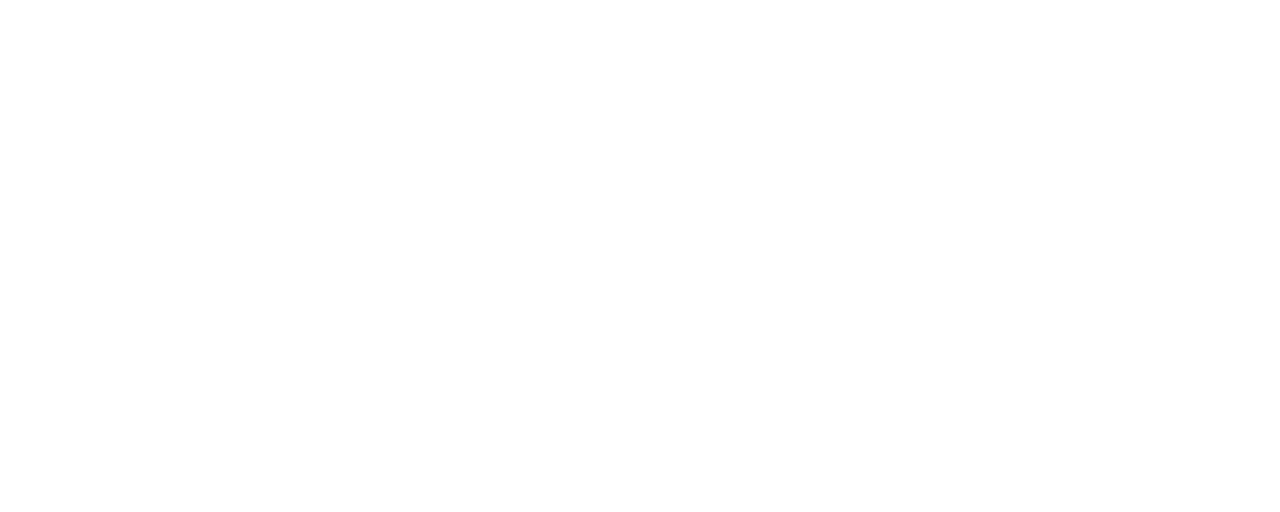
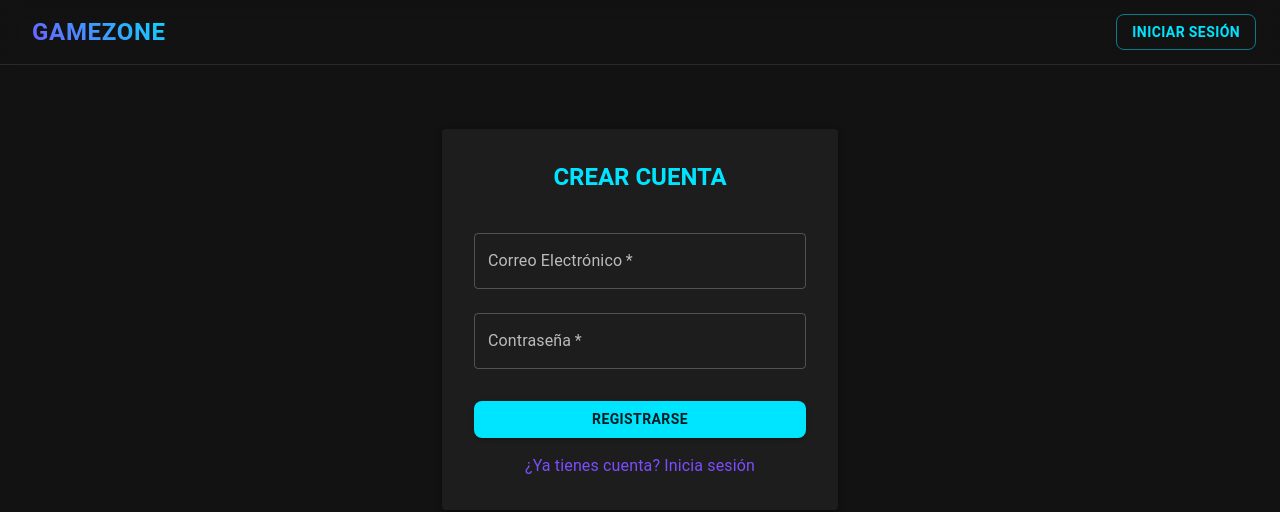
Before and after one commit to Cristianps17/proyecto-videojuegos-Cristian, a React (Vite) app: page /register in a window 1280 px wide. Before the commit this address had no page. Shown: the top 512 px of the page. Built offline with nearby package versions, Linux system fonts and the light colour scheme.

Commit message:
UI Overhaul (Dark Mode) e implementación de Auth (Login/Register/Context)

```diff
--- a/src/App.jsx
+++ b/src/App.jsx
@@ -1,17 +1,28 @@
 import { BrowserRouter, Routes, Route } from 'react-router-dom';
+import { AuthProvider } from './context/AuthContext';
+import { ThemeProvider, CssBaseline } from '@mui/material';
+import theme from './theme';
+
+import Navbar from './components/Navbar';
 import Home from './pages/Home';
-import { CssBaseline } from '@mui/material'; // Esto resetea el CSS del navegador
+import Login from './pages/Login';
+import Register from './pages/Register';
 
 function App() {
   return (
-    <>
-      <CssBaseline /> {/* Normaliza estilos y pone fondo bonito */}
-      <BrowserRouter>
-        <Routes>
-          <Route path="/" element={<Home />} />
-        </Routes>
-      </BrowserRouter>
-    </>
+    <ThemeProvider theme={theme}>
+      <CssBaseline /> {}
+      <AuthProvider>
+        <BrowserRouter>
+          <Navbar /> {}
+          <Routes>
+            <Route path="/" element={<Home />} />
+            <Route path="/login" element={<Login />} />
+            <Route path="/register" element={<Register />} />
+          </Routes>
+        </BrowserRouter>
+      </AuthProvider>
+    </ThemeProvider>
   );
 }
 
--- /dev/null
+++ b/src/components/Navbar.jsx
@@ -0,0 +1,50 @@
+import { AppBar, Toolbar, Button, Box, Avatar, Typography } from '@mui/material';
+import { useNavigate } from 'react-router-dom';
+import { useAuth } from '../context/AuthContext';
+
+export default function Navbar() {
+  const navigate = useNavigate();
+  const { user, logout } = useAuth();
+
+  return (
+    <AppBar position="static" color="transparent" elevation={0} sx={{ backdropFilter: 'blur(10px)', borderBottom: '1px solid rgba(255,255,255,0.1)' }}>
+      <Toolbar>
+        {}
+        <Button
+            onClick={() => navigate('/')}
+            sx={{
+                fontWeight: 'bold',
+                fontSize: '1.5rem',
+                background: 'linear-gradient(45deg, #7c4dff, #00e5ff)',
+                backgroundClip: 'text',
+                textFillColor: 'transparent',
+                WebkitBackgroundClip: 'text',
+                WebkitTextFillColor: 'transparent'
+            }}
+        >
+          GAMEZONE
+        </Button>
+
+        <Box sx={{ flexGrow: 1 }} />
+
+        {!user ? (
+          <Button variant="outlined" color="secondary" onClick={() => navigate('/login')}>
+            Iniciar Sesión
+          </Button>
+        ) : (
+          <Box display="flex" alignItems="center" gap={2}>
+            <Typography variant="body2" sx={{ color: 'white', opacity: 0.8 }}>
+                {user.email}
+            </Typography>
+            <Avatar sx={{ bgcolor: 'secondary.main', width: 32, height: 32 }}>
+                {user.email[0].toUpperCase()}
+            </Avatar>
+            <Button color="error" size="small" onClick={logout}>
+                Salir
+            </Button>
+          </Box>
+        )}
+      </Toolbar>
+    </AppBar>
+  );
+}
--- /dev/null
+++ b/src/context/AuthContext.jsx
@@ -0,0 +1,47 @@
+import { createContext, useState, useEffect, useContext } from 'react';
+import api from '../api/axios';
+
+const AuthContext = createContext();
+
+export const AuthProvider = ({ children }) => {
+  const [user, setUser] = useState(null);
+
+  useEffect(() => {
+    const token = localStorage.getItem('token');
+    const userData = localStorage.getItem('user');
+    if (token && userData) {
+      setUser(JSON.parse(userData));
+      api.defaults.headers.common['Authorization'] = `Bearer ${token}`;
+    }
+  }, []);
+
+  const login = async (email, password) => {
+    const res = await api.post('/login', { email, password });
+    localStorage.setItem('token', res.data.accessToken);
+    localStorage.setItem('user', JSON.stringify(res.data.user));
+    api.defaults.headers.common['Authorization'] = `Bearer ${res.data.accessToken}`;
+    setUser(res.data.user);
+  };
+
+  const register = async (email, password) => {
+    const res = await api.post('/register', { email, password });
+    localStorage.setItem('token', res.data.accessToken);
+    localStorage.setItem('user', JSON.stringify(res.data.user));
+    api.defaults.headers.common['Authorization'] = `Bearer ${res.data.accessToken}`;
+    setUser(res.data.user);
+  };
+
+  const logout = () => {
+    localStorage.removeItem('token');
+    localStorage.removeItem('user');
+    delete api.defaults.headers.common['Authorization'];
+    setUser(null);
+  };
+
+  return (
+    <AuthContext.Provider value={{ user, login, register, logout }}>
+      {children}
+    </AuthContext.Provider>
+  );
+};
+export const useAuth = () => useContext(AuthContext);
--- /dev/null
+++ b/src/pages/Login.jsx
@@ -0,0 +1,63 @@
+import { useState } from 'react';
+import { useAuth } from '../context/AuthContext';
+import { useNavigate, Link } from 'react-router-dom';
+import { Container, TextField, Button, Typography, Paper, Box, Alert } from '@mui/material';
+
+export default function Login() {
+  const [email, setEmail] = useState('');
+  const [password, setPassword] = useState('');
+  const [error, setError] = useState('');
+
+  const { login } = useAuth();
+  const navigate = useNavigate();
+
+  const handleSubmit = async (e) => {
+    e.preventDefault();
+    setError('');
+    try {
+      await login(email, password);
+      navigate('/');
+    } catch (err) {
+      setError('Email o contraseña incorrectos.');
+    }
+  };
+
+  return (
+    <Container maxWidth="xs" sx={{ mt: 8 }}>
+      <Paper elevation={3} sx={{ p: 4, display: 'flex', flexDirection: 'column', alignItems: 'center', background: 'rgba(30, 30, 30, 0.9)' }}>
+        <Typography component="h1" variant="h5" sx={{ mb: 2, color: 'primary.main' }}>
+          INICIAR SESIÓN
+        </Typography>
+
+        {error && <Alert severity="error" sx={{ width: '100%', mb: 2 }}>{error}</Alert>}
+
+        <Box component="form" onSubmit={handleSubmit} sx={{ mt: 1, width: '100%' }}>
+          <TextField
+            margin="normal" required fullWidth
+            label="Correo Electrónico"
+            autoFocus
+            value={email} onChange={(e) => setEmail(e.target.value)}
+            sx={{ input: { color: 'white' } }}
+          />
+          <TextField
+            margin="normal" required fullWidth
+            label="Contraseña"
+            type="password"
+            value={password} onChange={(e) => setPassword(e.target.value)}
+            sx={{ input: { color: 'white' } }}
+          />
+
+          <Button type="submit" fullWidth variant="contained" sx={{ mt: 3, mb: 2, fontWeight: 'bold' }}>
+            ENTRAR
+          </Button>
+
+          <Box textAlign="center">
+            <Link to="/register" style={{ textDecoration: 'none', color: '#00e5ff' }}>
+              ¿No tienes cuenta? Regístrate aquí
+            </Link>
+          </Box>
+        </Box>
+      </Paper>
+    </Container>
+  );
+}
--- /dev/null
+++ b/src/pages/Register.jsx
@@ -0,0 +1,63 @@
+import { useState } from 'react';
+import { useAuth } from '../context/AuthContext';
+import { useNavigate, Link } from 'react-router-dom';
+import { Container, TextField, Button, Typography, Paper, Box, Alert } from '@mui/material';
+
+export default function Register() {
+  const [email, setEmail] = useState('');
+  const [password, setPassword] = useState('');
+  const [error, setError] = useState('');
+
+  const { register } = useAuth();
+  const navigate = useNavigate();
+
+  const handleSubmit = async (e) => {
+    e.preventDefault();
+    setError('');
+    try {
+      await register(email, password);
+      navigate('/');
+    } catch (err) {
+      setError('Error al registrar. Puede que el usuario ya exista.');
+    }
+  };
+
+  return (
+    <Container maxWidth="xs" sx={{ mt: 8 }}>
+      <Paper elevation={3} sx={{ p: 4, display: 'flex', flexDirection: 'column', alignItems: 'center', background: 'rgba(30, 30, 30, 0.9)' }}>
+        <Typography component="h1" variant="h5" sx={{ mb: 2, color: 'secondary.main' }}>
+          CREAR CUENTA
+        </Typography>
+
+        {error && <Alert severity="error" sx={{ width: '100%', mb: 2 }}>{error}</Alert>}
+
+        <Box component="form" onSubmit={handleSubmit} sx={{ mt: 1, width: '100%' }}>
+          <TextField
+            margin="normal" required fullWidth
+            label="Correo Electrónico"
+            type="email"
+            value={email} onChange={(e) => setEmail(e.target.value)}
+            sx={{ input: { color: 'white' } }}
+          />
+          <TextField
+            margin="normal" required fullWidth
+            label="Contraseña"
+            type="password"
+            value={password} onChange={(e) => setPassword(e.target.value)}
+            sx={{ input: { color: 'white' } }}
+          />
+
+          <Button type="submit" fullWidth variant="contained" color="secondary" sx={{ mt: 3, mb: 2, fontWeight: 'bold' }}>
+            REGISTRARSE
+          </Button>
+
+          <Box textAlign="center">
+            <Link to="/login" style={{ textDecoration: 'none', color: '#7c4dff' }}>
+              ¿Ya tienes cuenta? Inicia sesión
+            </Link>
+          </Box>
+        </Box>
+      </Paper>
+    </Container>
+  );
+}
--- /dev/null
+++ b/src/theme.js
@@ -0,0 +1,43 @@
+import { createTheme } from '@mui/material/styles';
+
+const theme = createTheme({
+  palette: {
+    mode: 'dark',
+    primary: {
+      main: '#7c4dff',
+    },
+    secondary: {
+      main: '#00e5ff',
+    },
+    background: {
+      default: '#121212',
+      paper: '#1e1e1e',
+    },
+  },
+  typography: {
+    fontFamily: '"Roboto", "Helvetica", "Arial", sans-serif',
+    h3: { fontWeight: 700 },
+    h5: { fontWeight: 600 },
+  },
+  components: {
+    MuiCard: {
+      styleOverrides: {
+        root: {
+          borderRadius: 12,
+          transition: '0.3s',
+          '&:hover': {
+            transform: 'translateY(-5px)',
+            boxShadow: '0 8px 20px rgba(124, 77, 255, 0.4)', // Sombra morada al pasar ratón
+          },
+        },
+      },
+    },
+    MuiButton: {
+      styleOverrides: {
+        root: { borderRadius: 8, fontWeight: 'bold' },
+      },
+    },
+  },
+});
+
+export default theme;
```
Also changed, not shown: src/pages/Home.jsx (+53 -71 lines).
